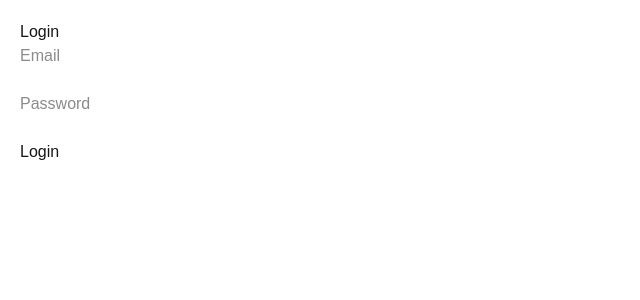
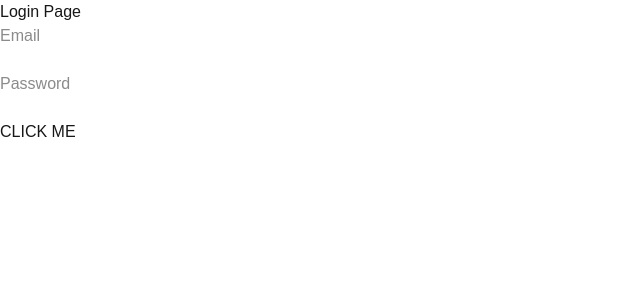
Before and after one commit to jjalan08/workspace-app, a Next.js app: page /login in a window 1280 px wide. Shown: the top 300 px of the page, without its empty margins (0-640 px from the left). Built offline with nearby package versions, Linux system fonts and the light colour scheme.

Commit message:
fix button click

```diff
--- a/src/app/login/page.js
+++ b/src/app/login/page.js
@@ -10,10 +10,8 @@ export default function Login() {
   const [password, setPassword] = useState("");
   const router = useRouter();
 
-  const handleLogin = async (e) => {
-    e.preventDefault();
-
-    alert("Button Clicked"); // 🔥 TEST
+  const handleLogin = async () => {
+    alert("CLICK WORKING"); // 🔥 MUST SHOW
 
     try {
       await signInWithEmailAndPassword(auth, email, password);
@@ -24,10 +22,9 @@ export default function Login() {
   };
 
   return (
-    <div style={{ padding: "20px" }}>
-      <h1>Login</h1>
+    <div>
+      <h1>Login Page</h1>
 
-      <form onSubmit={handleLogin}>
       <input
         type="email"
         placeholder="Email"
@@ -46,8 +43,10 @@ export default function Login() {
 
       <br /><br />
 
-        <button type="submit">Login</button>
-      </form>
+      {/* 🔥 DIRECT BUTTON CLICK */}
+      <button onClick={handleLogin}>
+        CLICK ME
+      </button>
     </div>
   );
 }
```
Lines whose indentation alone changed are shown as unchanged.
